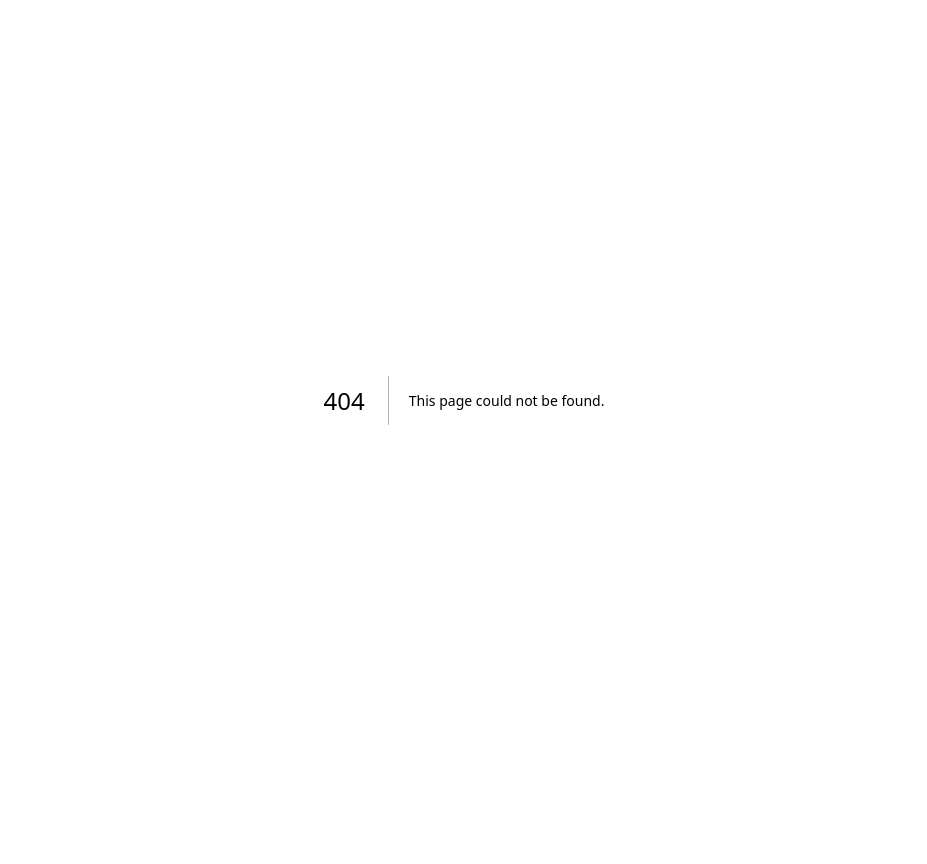
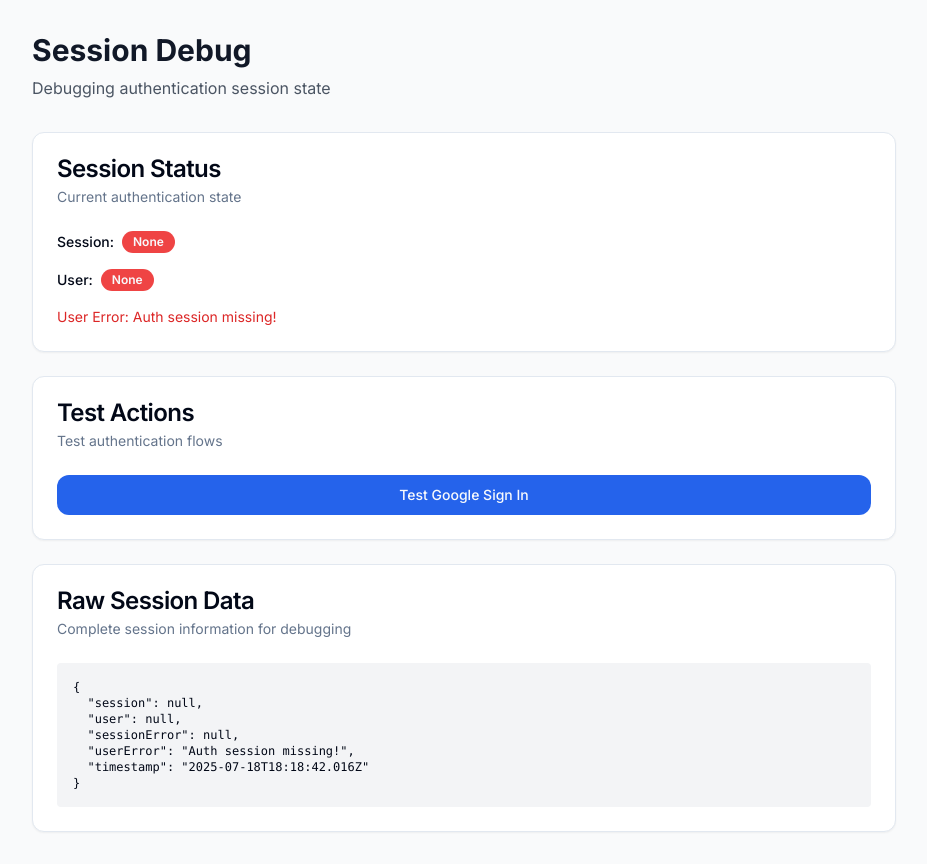
Before and after one commit to shreyjain11/sentinel-mvp, a Next.js app: page /debug-session in a window 1280 px wide. Before the commit this address had no page. Shown: the whole page, without its empty margins (176-1103 px from the left). Before the commit the page ends 800 px from the top, so only its background shows below. Built offline with nearby package versions, Linux system fonts and the light colour scheme; no server answers.

Commit message:
Improve auth callback and add session debug tools

```diff
--- a/src/app/auth/callback/page.tsx
+++ b/src/app/auth/callback/page.tsx
@@ -23,35 +23,43 @@ function AuthCallbackContent() {
           return
         }
 
-        // For Supabase OAuth, we don't need to handle the code manually
-        // Supabase handles the token exchange automatically
-        // We just need to check if we have a session
         setMessage('Completing authentication...')
 
-        // Import supabase and check for session
+        // Import supabase
         const { supabase } = await import('@/lib/supabase')
 
-        // Wait a moment for Supabase to process the OAuth response
-        await new Promise(resolve => setTimeout(resolve, 1000))
+        // Let Supabase handle the OAuth response automatically
+        // It should detect the session in the URL and process it
+        const { data, error: authError } = await supabase.auth.getSession()
 
-        const { data: { session }, error: sessionError } = await supabase.auth.getSession()
-
-        if (sessionError) {
-          console.error('Session error:', sessionError)
+        if (authError) {
+          console.error('Auth error:', authError)
           setStatus('error')
-          setMessage(`Session error: ${sessionError.message}`)
+          setMessage(`Authentication error: ${authError.message}`)
           setTimeout(() => router.push('/auth'), 3000)
           return
         }
 
-        if (session) {
+        if (data.session) {
+          console.log('Session found:', data.session.user.email)
           setStatus('success')
           setMessage('Authentication successful!')
           setTimeout(() => router.push('/dashboard'), 2000)
         } else {
-          setStatus('error')
-          setMessage('No session found after authentication')
-          setTimeout(() => router.push('/auth'), 3000)
+          // Try to get user info as a fallback
+          const { data: { user }, error: userError } = await supabase.auth.getUser()
+
+          if (user && !userError) {
+            console.log('User found:', user.email)
+            setStatus('success')
+            setMessage('Authentication successful!')
+            setTimeout(() => router.push('/dashboard'), 2000)
+          } else {
+            console.error('No session or user found')
+            setStatus('error')
+            setMessage('No session found after authentication. Please try again.')
+            setTimeout(() => router.push('/auth'), 3000)
+          }
         }
       } catch (error) {
         console.error('Auth callback error:', error)
--- /dev/null
+++ b/src/app/debug-session/page.tsx
@@ -0,0 +1,189 @@
+'use client'
+
+import { useState, useEffect } from 'react'
+import { Card, CardContent, CardDescription, CardHeader, CardTitle } from '@/components/ui/card'
+import { Button } from '@/components/ui/button'
+import { Badge } from '@/components/ui/badge'
+
+export default function DebugSessionPage() {
+  const [sessionInfo, setSessionInfo] = useState<any>(null)
+  const [isLoading, setIsLoading] = useState(true)
+
+  useEffect(() => {
+    const checkSession = async () => {
+      try {
+        const { supabase } = await import('@/lib/supabase')
+
+        // Check session
+        const { data: { session }, error: sessionError } = await supabase.auth.getSession()
+
+        // Check user
+        const { data: { user }, error: userError } = await supabase.auth.getUser()
+
+        // Get auth state
+        const { data: { subscription } } = supabase.auth.onAuthStateChange((event, session) => {
+          console.log('Auth state change:', event, session)
+        })
+
+        setSessionInfo({
+          session: session ? {
+            user: {
+              id: session.user.id,
+              email: session.user.email,
+              created_at: session.user.created_at
+            },
+            access_token: session.access_token ? 'Present' : 'Missing',
+            refresh_token: session.refresh_token ? 'Present' : 'Missing',
+            expires_at: session.expires_at
+          } : null,
+          user: user ? {
+            id: user.id,
+            email: user.email,
+            created_at: user.created_at
+          } : null,
+          sessionError: sessionError?.message || null,
+          userError: userError?.message || null,
+          timestamp: new Date().toISOString()
+        })
+      } catch (error) {
+        setSessionInfo({
+          error: error instanceof Error ? error.message : 'Unknown error',
+          timestamp: new Date().toISOString()
+        })
+      } finally {
+        setIsLoading(false)
+      }
+    }
+
+    checkSession()
+  }, [])
+
+  const testSignIn = async () => {
+    try {
+      const { signInWithGoogle } = await import('@/lib/auth')
+      await signInWithGoogle()
+    } catch (error) {
+      console.error('Sign in error:', error)
+      alert('Sign in error: ' + error)
+    }
+  }
+
+  const testSignOut = async () => {
+    try {
+      const { supabase } = await import('@/lib/supabase')
+      const { error } = await supabase.auth.signOut()
+      if (error) {
+        alert('Sign out error: ' + error.message)
+      } else {
+        alert('Signed out successfully')
+        window.location.reload()
+      }
+    } catch (error) {
+      console.error('Sign out error:', error)
+      alert('Sign out error: ' + error)
+    }
+  }
+
+  if (isLoading) {
+    return (
+      <div className="min-h-screen bg-gray-50 flex items-center justify-center">
+        <div className="text-center">
+          <div className="animate-spin rounded-full h-8 w-8 border-b-2 border-blue-600 mx-auto mb-4"></div>
+          <p>Checking session...</p>
+        </div>
+      </div>
+    )
+  }
+
+  return (
+    <div className="min-h-screen bg-gray-50 py-8">
+      <div className="container mx-auto px-4 max-w-4xl">
+        <div className="mb-8">
+          <h1 className="text-3xl font-bold text-gray-900 mb-2">Session Debug</h1>
+          <p className="text-gray-600">Debugging authentication session state</p>
+        </div>
+
+        <div className="grid gap-6">
+          <Card>
+            <CardHeader>
+              <CardTitle>Session Status</CardTitle>
+              <CardDescription>Current authentication state</CardDescription>
+            </CardHeader>
+            <CardContent className="space-y-4">
+              <div className="flex items-center gap-2">
+                <span className="text-sm font-medium">Session:</span>
+                <Badge variant={sessionInfo.session ? "default" : "destructive"}>
+                  {sessionInfo.session ? "Active" : "None"}
+                </Badge>
+              </div>
+              <div className="flex items-center gap-2">
+                <span className="text-sm font-medium">User:</span>
+                <Badge variant={sessionInfo.user ? "default" : "destructive"}>
+                  {sessionInfo.user ? "Found" : "None"}
+                </Badge>
+              </div>
+              {sessionInfo.sessionError && (
+                <div className="text-sm text-red-600">
+                  Session Error: {sessionInfo.sessionError}
+                </div>
+              )}
+              {sessionInfo.userError && (
+                <div className="text-sm text-red-600">
+                  User Error: {sessionInfo.userError}
+                </div>
+              )}
+            </CardContent>
+          </Card>
+
+          {sessionInfo.session && (
+            <Card>
+              <CardHeader>
+                <CardTitle>Session Details</CardTitle>
+                <CardDescription>Current session information</CardDescription>
+              </CardHeader>
+              <CardContent>
+                <div className="space-y-2 text-sm">
+                  <div><strong>User ID:</strong> {sessionInfo.session.user.id}</div>
+                  <div><strong>Email:</strong> {sessionInfo.session.user.email}</div>
+                  <div><strong>Created:</strong> {new Date(sessionInfo.session.user.created_at).toLocaleString()}</div>
+                  <div><strong>Access Token:</strong> {sessionInfo.session.access_token}</div>
+                  <div><strong>Refresh Token:</strong> {sessionInfo.session.refresh_token}</div>
+                  <div><strong>Expires:</strong> {sessionInfo.session.expires_at ? new Date(sessionInfo.session.expires_at).toLocaleString() : 'N/A'}</div>
+                </div>
+              </CardContent>
+            </Card>
+          )}
+
+          <Card>
+            <CardHeader>
+              <CardTitle>Test Actions</CardTitle>
+              <CardDescription>Test authentication flows</CardDescription>
+            </CardHeader>
+            <CardContent className="space-y-4">
+              <Button onClick={testSignIn} className="w-full">
+                Test Google Sign In
+              </Button>
+              {sessionInfo.session && (
+                <Button onClick={testSignOut} variant="outline" className="w-full">
+                  Sign Out
+                </Button>
+              )}
+            </CardContent>
+          </Card>
+
+          <Card>
+            <CardHeader>
+              <CardTitle>Raw Session Data</CardTitle>
+              <CardDescription>Complete session information for debugging</CardDescription>
+            </CardHeader>
+            <CardContent>
+              <pre className="text-xs bg-gray-100 p-4 rounded overflow-auto max-h-64">
+                {JSON.stringify(sessionInfo, null, 2)}
+              </pre>
+            </CardContent>
+          </Card>
+        </div>
+      </div>
+    </div>
+  )
+}
```
